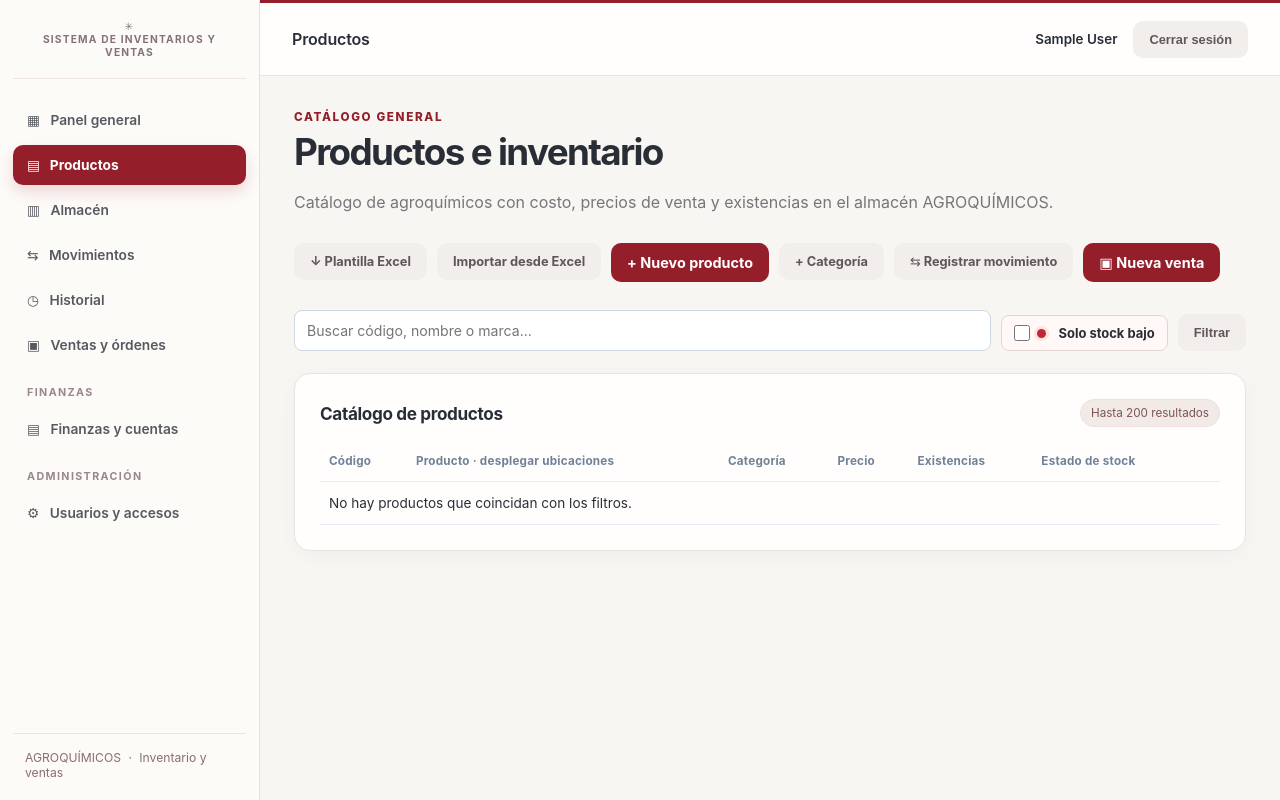
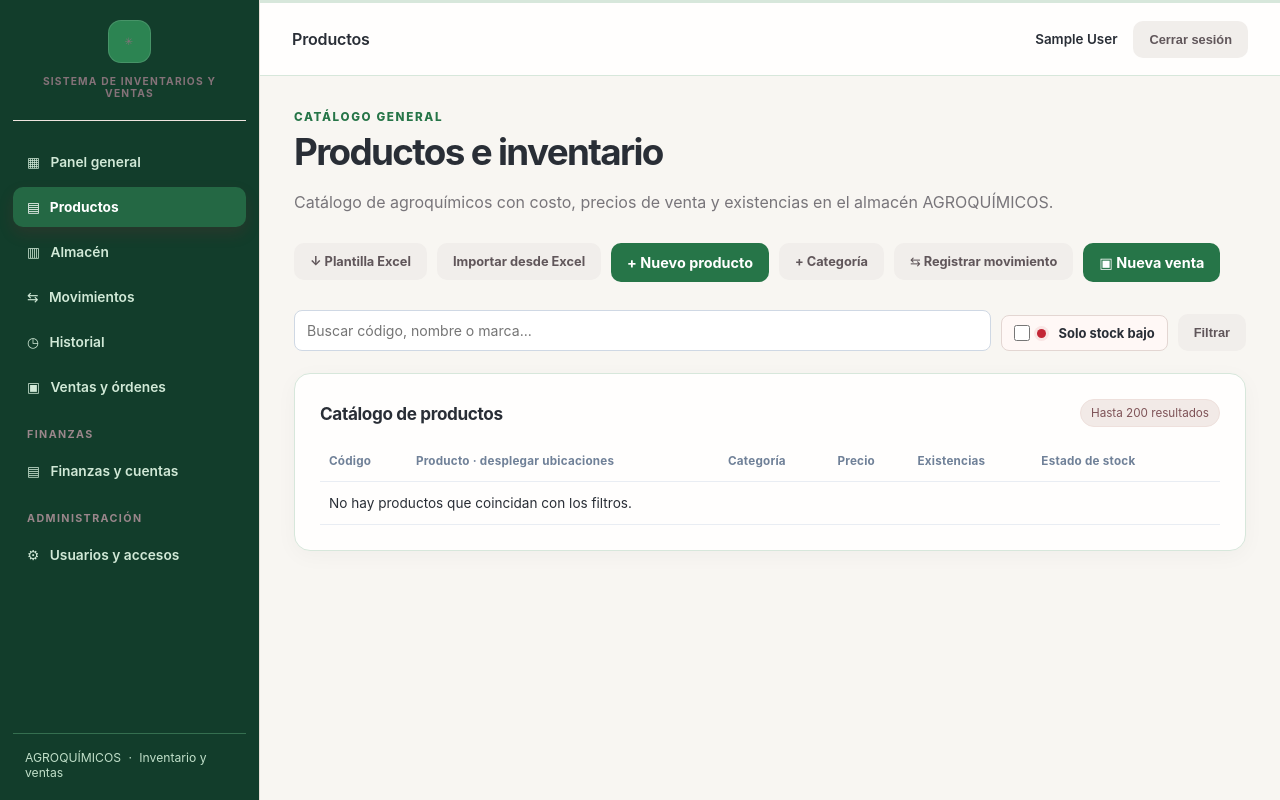
Before and after one commit to sniff32/inventario_agroquimicos, a Django app: page /?seccion=productos in a window 1280 px wide. Run offline with Django 5.2, Linux system fonts and the light colour scheme; the visitor is signed in with stand-in values (Sample User, id 1); data that the repository does not hold is empty.

Commit message:
Aplicar paleta verde agrícola a toda la interfaz

```diff
--- a/static/css/app.css
+++ b/static/css/app.css
@@ -458,3 +458,25 @@ a:focus-visible,button:focus-visible,input:focus-visible,select:focus-visible,te
 @media(max-width:650px){.finance-kpis{grid-template-columns:1fr 1fr}.finance-form{grid-template-columns:1fr}
 .finance-payment-form{grid-template-columns:1fr}.finance-payment-form .btn{width:100%}
 .catalog-edit-dialog{padding:16px}.finance-kpi{padding:14px}}
+
+
+/* Identidad neutra para tienda agrícola: verde, sin marca comercial. */
+:root { color:#18382a; background:#f2f7f1; --agro-green:#267548; --agro-dark:#123d2b; }
+body { background:#f2f7f1; }
+.sidebar { background:#123d2b; color:#e4f5e8; }
+.sidebar nav a,.sidebar .nav-pending,.sidebar .admin-link { color:#d1e9d7; }
+.sidebar nav a.nav-active { background:#246844; color:white; }
+.sidebar-foot,.admin-link { border-color:#356f50; color:#c0dfc9; }
+.nav-heading { color:#a3d4b0; }
+.btn.primary { background:#267548; color:#fff; }
+.btn.primary:hover { background:#185c37; }
+.brand-mark { background:#267548; }
+.eyebrow,.text-link,.account-actions summary { color:#267548; }
+.login-screen { background:radial-gradient(circle at 16% 12%,#d6f0da,transparent 45%),#f2f7f1; }
+.login-card,.panel-block,.metric,.welcome { border-color:#d7e7db; }
+.topbar { border-color:#d7e7db; }
+.demo-banner { border-color:#95cdaa; background:#e9f6ec; }
+.dropdown-panel[open]>summary { background:#e2f2e6; }
+.form-field input:focus,.form-field select:focus,.small-form input:focus,.small-form select:focus { outline-color:#8fc7a0; }
+.fermo-brand,.fermo-login-brand { display:flex; align-items:center; gap:12px; color:inherit; text-decoration:none; }
+.agro-brand-symbol { display:inline-grid;place-items:center;flex-shrink:0;width:43px;height:43px;border-radius:13px;background:#2c8452;color:#fff;font-weight:800;font-size:27px;box-shadow:inset 0 0 0 1px #ffffff20; }
```
